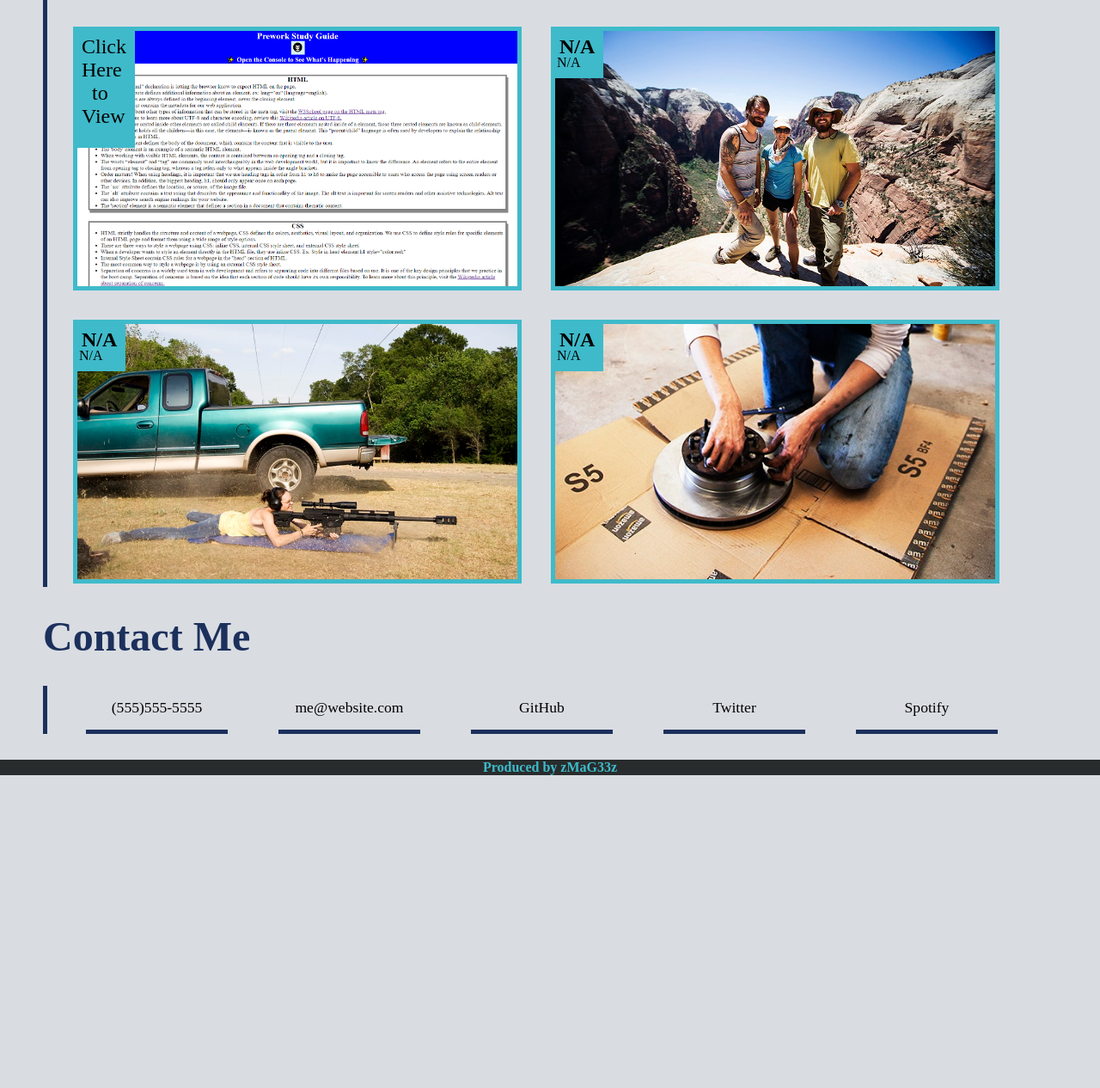
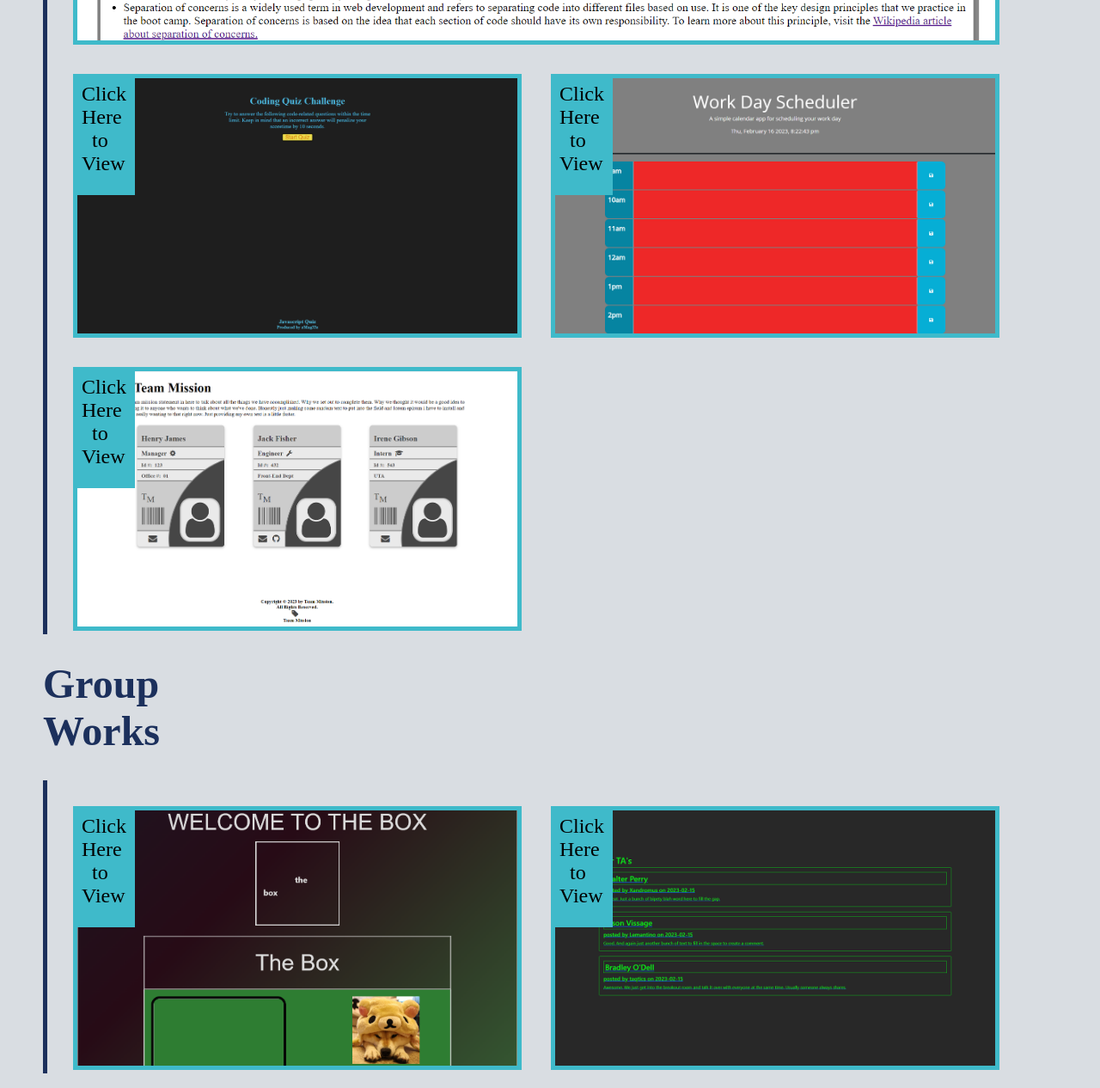
Before and after one commit to zMag33z/week-2-challenge, a plain HTML site: page index.html in a window 1280 px wide. Shown: the part 1234-2500 px from the top of the page at 86% size. Before the commit the page ends 2136 px from the top, so only its background shows below. Drawn offline with Linux system fonts and the light colour scheme.

Commit message:
update for project-2

```diff
--- a/index.html
+++ b/index.html
@@ -36,43 +36,63 @@
     </section>
 
     <section class="Content">
-           <h3 id="Work">Work</h3>
+
+           <h3 id="Work">Personal Works</h3>
+
             <div class="WorkContent">
+
                 <div class="lgTagFloat">
-                    <img class="lgTopic" src="./assets/images/theboxhaha.png">
-                        <div class="tag">
-                            <a href="https://marchetype.github.io/the-box-project/" class="a2" title="The Box Project">Click Here<br>&nbsp;&nbsp;to View</a>
-                        </div>
-                </div>
-                <div class="smTagFloat">
-                    <img class="smTopic" src="./assets/images/PreWork.png" >
+                    <img class="lgTopic" src="./assets/images/PreWork.png" >
                         <div class="tag">
                             <a href="https://zmag33z.github.io/prework-study-guide/" class="a2" title="Pre-Work Study Guide">Click Here<br>&nbsp;&nbsp;to View</a>
                         </div>
                 </div>
+
                 <div class="smTagFloat">
-                    <img class="smTopic" src="./assets/images/topofangelsland.jpg">
+                    <img class="smTopic" src="./assets/images/quiz.png">
                         <div class="tag">
-                            <h4 class="a2">N/A</h4>
-                            <p class="p2">N/A</p>
+                            <a href="https://zmag33z.github.io/week-4-challenge/" class="a2" title="Coding Quiz Challenge">Click Here<br>&nbsp;&nbsp;to View</a>
                         </div>
                 </div>
+
                 <div class="smTagFloat">
-                    <img class="smTopic" src="./assets/images/wooooo.jpg">
-                        <div class="tag">
-                            <h4 class="a2">N/A</h4>
-                            <p class="p2">N/A</p>
-                        </div>
+                    <img class="smTopic" src="./assets/images/workday.png">
+                    <div class="tag">
+                        <a href="https://zmag33z.github.io/Week-5-Work-Day-Scheduler/" class="a2" title="Work Day Scheduler">Click Here<br>&nbsp;&nbsp;to View</a>
+                    </div>
                 </div>
+
                 <div class="smTagFloat">
-                    <img class="smTopic" src="./assets/images/brakesandrotors.jpg">
-                        <div class="tag">
-                            <h4 class="a2">N/A</h4>
-                            <p class="p2">N/A</p>
-                        </div>
+                    <img class="smTopic" src="./assets/images/team-gen.png">
+                    <div class="tag">
+                        <a href="https://github.com/zMag33z/week-10-Team_Profile_Generator/" class="a2" title="Team Profile Generator Applicaiton">Click Here<br>&nbsp;&nbsp;to View</a>
+                    </div>
                 </div>
+
             </div>
     </section>
+
+    <section class="Content">
+
+        <h3 id="Work">Group Works</h3>
+
+         <div class="WorkContent">
+
+             <div class="smTagFloat">
+                 <img class="smTopic" src="./assets/images/theboxhaha.png">
+                     <div class="tag">
+                         <a href="https://marchetype.github.io/the-box-project/" class="a2" title="The Box Project">Click Here<br>&nbsp;&nbsp;to View</a>
+                     </div>
+             </div>
+
+             <div class="smTagFloat">
+                 <img class="smTopic" src="./assets/images/ta-review.png" >
+                     <div class="tag">
+                         <a href="https://github.com/calebgdavidson/Rate_my_TA" class="a2" title="Rate My Ta">Click Here<br>&nbsp;&nbsp;to View</a>
+                     </div>
+             </div>
+
+ </section>
 
     <section class="Content">
         <h3 id="Contact">Contact Me</h3>
```
Also changed, not shown: assets/images/brakesandrotors.jpg (deleted), assets/images/quiz.png (added), assets/images/ta-review.png (added), assets/images/team-gen.png (added), assets/images/topofangelsland.jpg (deleted), assets/images/wooooo.jpg (deleted), assets/images/workday.png (added).
